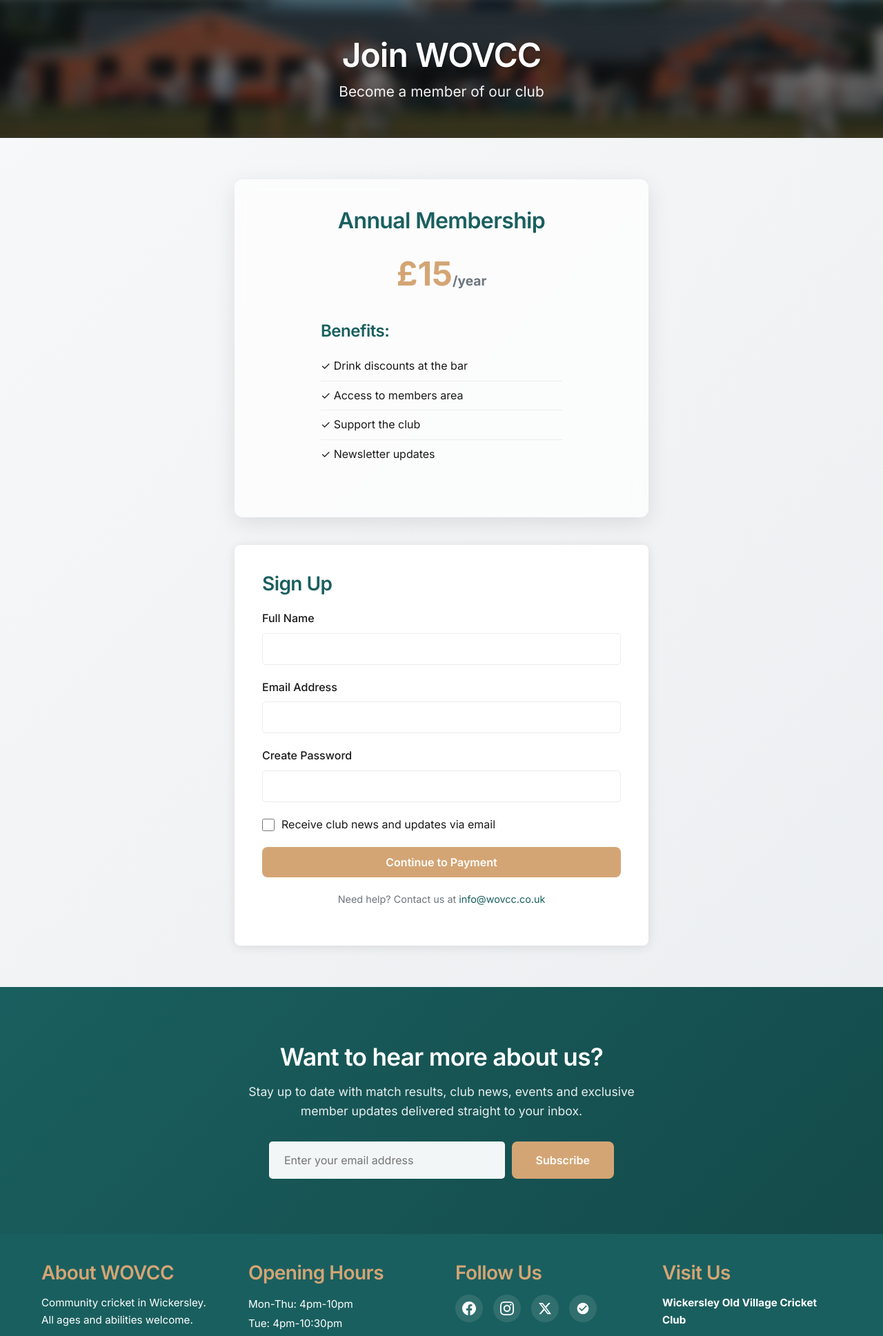
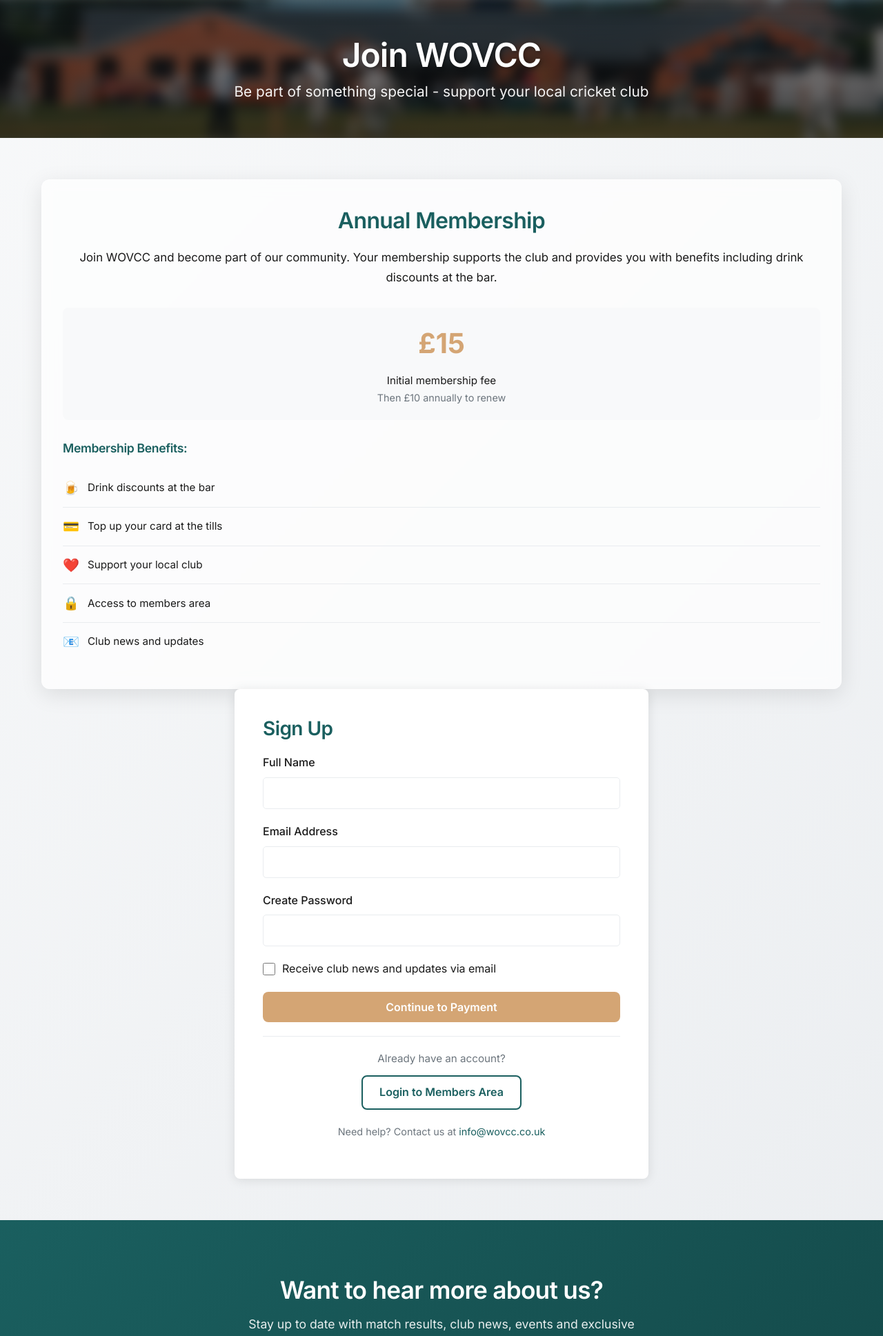
Before and after one commit to XenioxYT/WOVCC, a Flask app: page /join in a window 1280 px wide. Shown: the part 81-2018 px from the top of the page at 69% size. Run offline with Flask 3, Linux system fonts and the light colour scheme.

Commit message:
Revamp join page with updated membership details and benefits. Enhanced layout for better readability and added icons for membership perks. Improved call-to-action for existing members to log in.

```diff
--- a/backend/templates/join.html
+++ b/backend/templates/join.html
@@ -113,43 +113,62 @@
   <section class="hero page-hero">
     <div class="hero-content">
       <h1>Join WOVCC</h1>
-      <p>Become a member of our club</p>
+      <p>Be part of something special - support your local cricket club</p>
     </div>
   </section>
 
   <!-- Membership Section -->
   <section class="section">
     <div class="container">
-      <div style="max-width: 600px; margin: 0 auto;">
+      <div class="join-grid">
 
-        <!-- Membership Card -->
-        <div class="card" id="membership-card" style="text-align: center; padding: 40px 30px; margin-bottom: 40px;">
-          <h2 style="color: var(--primary-color); margin-bottom: 20px;">Annual Membership</h2>
-          <div style="font-size: 3rem; font-weight: 700; color: var(--accent-color); margin-bottom: 20px;">
-            £15<span style="font-size: 1.2rem; color: var(--text-light);">/year</span>
+        <!-- Membership Info Card -->
+        <div class="card" id="membership-card" style="padding: 40px 30px;">
+          <h2 style="color: var(--primary-color); margin-bottom: 20px; text-align: center;">Annual Membership</h2>
+
+          <p style="font-size: 1.05rem; line-height: 1.7; color: var(--text-dark); margin-bottom: 30px; text-align: center;">
+            Join WOVCC and become part of our community. Your membership supports the club and provides you with benefits including drink discounts at the bar.
+          </p>
+
+          <div style="margin-bottom: 30px; text-align: center; padding: 20px; background: var(--secondary-bg); border-radius: 8px;">
+            <div style="font-size: 2.5rem; font-weight: 700; color: var(--accent-color); margin-bottom: 10px;">
+              £15
+            </div>
+            <p style="color: var(--text-dark); font-size: 0.95rem; margin: 0;">
+              Initial membership fee<br>
+              <span style="color: var(--text-light); font-size: 0.9rem;">Then £10 annually to renew</span>
+            </p>
           </div>
 
-          <div style="text-align: left; margin: 30px auto; max-width: 350px;">
-            <h4 style="color: var(--primary-color); margin-bottom: 15px;">Benefits:</h4>
+          <div>
+            <h4 style="color: var(--primary-color); margin-bottom: 20px; font-size: 1.1rem;">Membership Benefits:</h4>
             <ul style="list-style: none; padding: 0;">
-              <li style="padding: 8px 0; border-bottom: 1px solid var(--border-color);">
-                ✓ Drink discounts at the bar
+              <li style="padding: 12px 0; border-bottom: 1px solid var(--border-color); display: flex; align-items: center; gap: 12px;">
+                <span style="color: var(--primary-color); font-size: 1.2rem;">🍺</span>
+                <span style="color: var(--text-dark); font-size: 0.95rem;">Drink discounts at the bar</span>
               </li>
-              <li style="padding: 8px 0; border-bottom: 1px solid var(--border-color);">
-                ✓ Access to members area
+              <li style="padding: 12px 0; border-bottom: 1px solid var(--border-color); display: flex; align-items: center; gap: 12px;">
+                <span style="color: var(--primary-color); font-size: 1.2rem;">💳</span>
+                <span style="color: var(--text-dark); font-size: 0.95rem;">Top up your card at the tills</span>
               </li>
-              <li style="padding: 8px 0; border-bottom: 1px solid var(--border-color);">
-                ✓ Support the club
+              <li style="padding: 12px 0; border-bottom: 1px solid var(--border-color); display: flex; align-items: center; gap: 12px;">
+                <span style="color: var(--primary-color); font-size: 1.2rem;">❤️</span>
+                <span style="color: var(--text-dark); font-size: 0.95rem;">Support your local club</span>
               </li>
-              <li style="padding: 8px 0;">
-                ✓ Newsletter updates
+              <li style="padding: 12px 0; border-bottom: 1px solid var(--border-color); display: flex; align-items: center; gap: 12px;">
+                <span style="color: var(--primary-color); font-size: 1.2rem;">🔒</span>
+                <span style="color: var(--text-dark); font-size: 0.95rem;">Access to members area</span>
+              </li>
+              <li style="padding: 12px 0; display: flex; align-items: center; gap: 12px;">
+                <span style="color: var(--primary-color); font-size: 1.2rem;">📧</span>
+                <span style="color: var(--text-dark); font-size: 0.95rem;">Club news and updates</span>
               </li>
             </ul>
           </div>
         </div>
 
         <!-- Signup Form -->
-        <div id="new-member-form" class="signup-form">
+        <div id="new-member-form" class="card signup-form">
           <h3 style="color: var(--primary-color); margin-bottom: 20px;">Sign Up</h3>
 
           <form id="signup-form">
@@ -179,7 +198,16 @@
               Continue to Payment
             </button>
 
-            <p class="text-center mt-2" style="color: var(--text-light); font-size: 0.9rem;">
+            <div style="text-align: center; margin-top: 20px; padding-top: 20px; border-top: 1px solid var(--border-color);">
+              <p style="color: var(--text-light); font-size: 0.95rem; margin-bottom: 12px;">
+                Already have an account?
+              </p>
+              <a href="/members" class="btn btn-outline" style="padding: 10px 24px;">
+                Login to Members Area
+              </a>
+            </div>
+
+            <p class="text-center mt-2" style="color: var(--text-light); font-size: 0.9rem; margin-top: 20px;">
               Need help? Contact us at <a href="mailto:info@wovcc.co.uk" style="color: var(--primary-color);">info@wovcc.co.uk</a>
             </p>
           </form>
```
